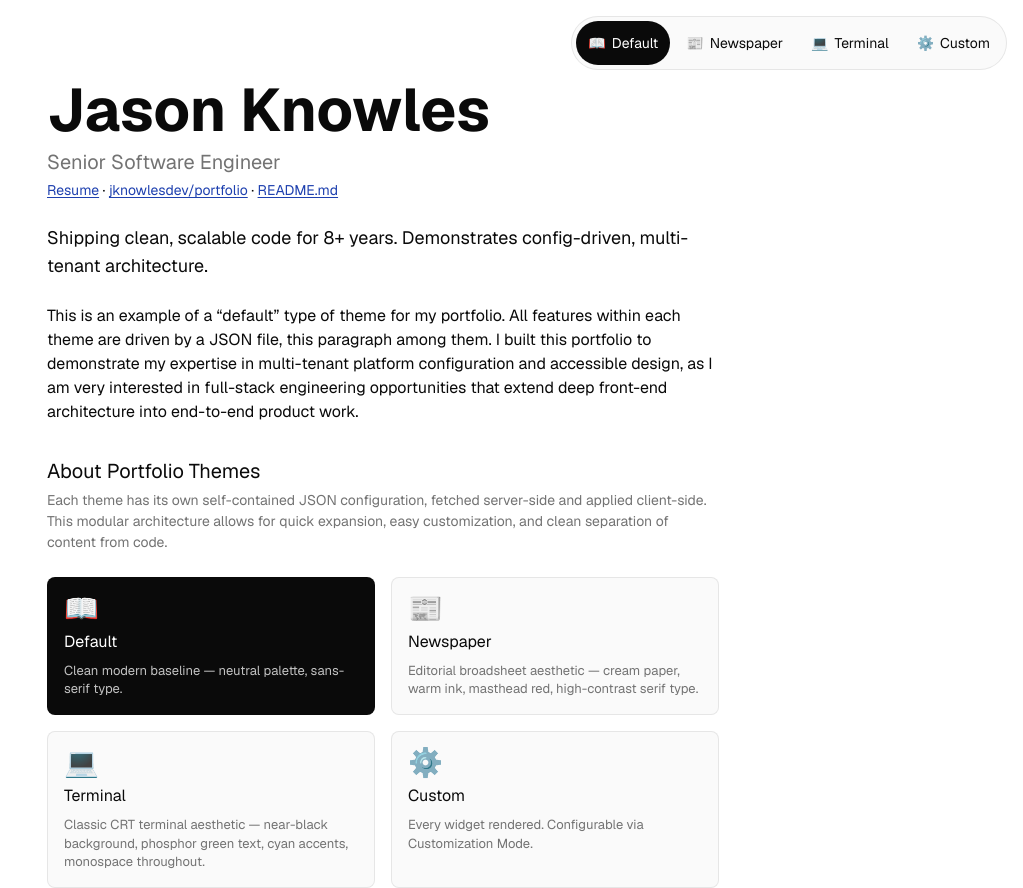
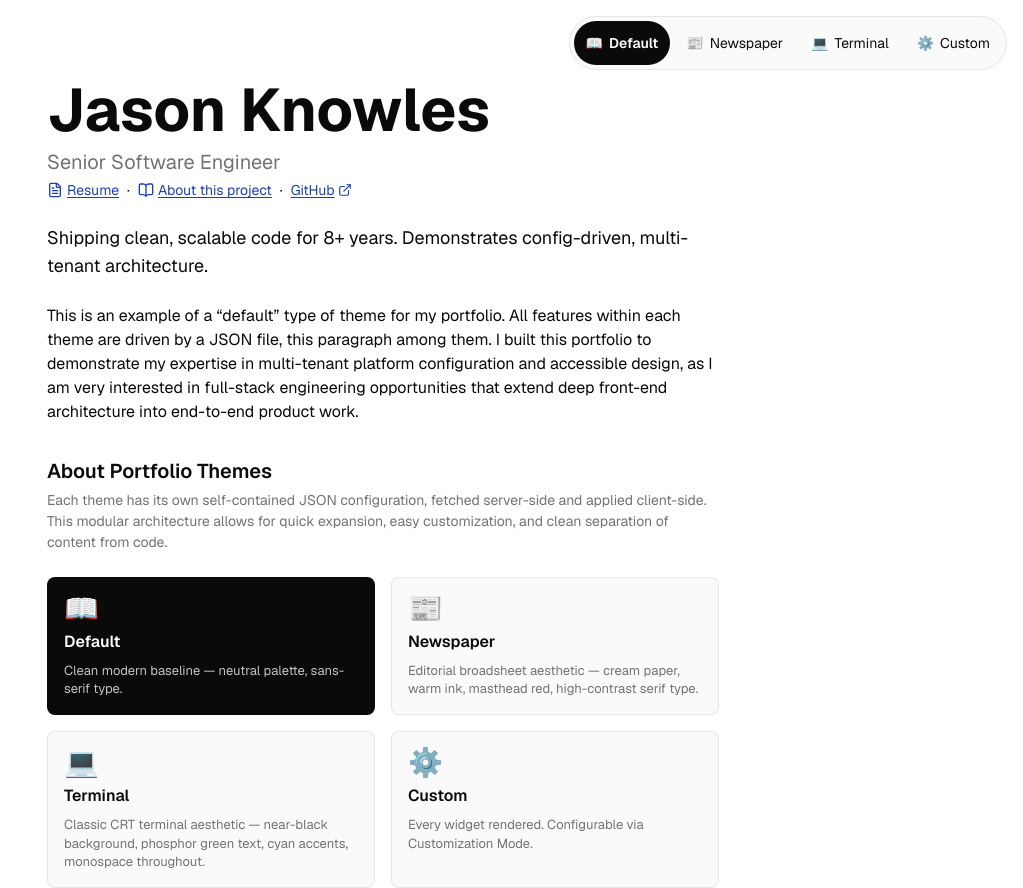
Before and after one commit to jknowlesdev/portfolio, a Next.js app: page / in a window 1280 px wide. Shown: the whole page, without its empty margins (257-1280 px from the left). Built offline with nearby package versions, Linux system fonts and the light colour scheme; a web font is replaced by a local one.

Commit message:
feat(nav): redesign the home action row with icons, and revise the readme intro

```diff
--- a/app/not-found.tsx
+++ b/app/not-found.tsx
@@ -1,4 +1,4 @@
-import { ChevronLeft } from 'lucide-react';
+import { ChevronLeft as ChevronLeftIcon } from 'lucide-react';
 import Link from 'next/link';
 import { getTranslations } from 'next-intl/server';
 
@@ -19,7 +19,7 @@ export default async function NotFound() {
         <h1 className='not-found-title'>{tNotFound('title')}</h1>
         <p className='not-found-description'>{tNotFound('description')}</p>
         <Link href={ROUTE_HOME} className='icon-link not-found-back'>
-          <ChevronLeft className='icon-md' />
+          <ChevronLeftIcon className='icon-md' />
           {tNavigation('backToHome')}
         </Link>
       </div>
--- a/app/page.tsx
+++ b/app/page.tsx
@@ -1,3 +1,8 @@
+import {
+  BookOpen as BookOpenIcon,
+  ExternalLink as ExternalLinkIcon,
+  FileText as FileTextIcon,
+} from 'lucide-react';
 import Link from 'next/link';
 import { getTranslations } from 'next-intl/server';
 
@@ -19,6 +24,8 @@ export default async function HomePage() {
   const tIntro = await getTranslations('Intro');
   const themes = await listThemes();
 
+  const divider = <span aria-hidden='true'>·</span>;
+
   return (
     <main className='HomePage flex-1 flex flex-col items-center justify-center px-8'>
       <div className='home-page-intro max-w-2xl'>
@@ -28,18 +35,21 @@ export default async function HomePage() {
         <p className='home-page-role text-xl mb-1'>
           {tIntro('role')}
         </p>
-        <p className='home-page-actions text-sm mb-6'>
-          <Link href={ROUTE_RESUME}>
+        <p className='home-page-actions text-sm mb-6 flex flex-wrap items-center gap-x-2'>
+          <Link href={ROUTE_RESUME} className='icon-link'>
+            <FileTextIcon className='icon-md' />
             {tIntro('resumeLabel')}
           </Link>
-          <span aria-hidden='true'>{' · '}</span>
-          <ExternalLink href={GITHUB_URL}>
-            {tIntro('githubLabel')}
-          </ExternalLink>
-          <span aria-hidden='true'>{' · '}</span>
-          <Link href={ROUTE_README}>
+          {divider}
+          <Link href={ROUTE_README} className='icon-link'>
+            <BookOpenIcon className='icon-md' />
             {tIntro('readmeLabel')}
           </Link>
+          {divider}
+          <ExternalLink href={GITHUB_URL} className='icon-link'>
+            {tIntro('githubLabel')}
+            <ExternalLinkIcon className='icon-sm' />
+          </ExternalLink>
         </p>
         <p className='home-page-tagline text-lg mb-6'>
           {tIntro('tagline')}
--- a/app/readme/page.tsx
+++ b/app/readme/page.tsx
@@ -16,7 +16,7 @@ export default async function Readme() {
       title={tReadme('title')}
       description={tReadme('description')}
       githubUrl={GITHUB_README_URL}
-      githubLabel={tNavigation('viewOnGithub')}
+      githubLabel={tReadme('viewOnGithub')}
       backLabel={tNavigation('backToHome')} />
   );
 }
--- a/app/resume/page.tsx
+++ b/app/resume/page.tsx
@@ -16,7 +16,7 @@ export default async function Resume() {
       title={tResume('title')}
       description={tResume('description')}
       githubUrl={GITHUB_RESUME_URL}
-      githubLabel={tNavigation('viewOnGithub')}
+      githubLabel={tResume('viewOnGithub')}
       backLabel={tNavigation('backToHome')} />
   );
 }
--- a/css/HomePage.css
+++ b/css/HomePage.css
@@ -15,9 +15,8 @@ html.Portfolio body.portfolio-body {
       .home-page-actions {
         font-weight: var(--font-weight-medium);
 
-        a:hover {
-          font-weight: var(--font-weight-semibold);
-        }
+        /* Hover effect (bold text + thicker icon strokes) inherited from
+         * the shared .icon-link utility in globals.css. */
       }
     }
   }
--- a/css/globals.css
+++ b/css/globals.css
@@ -121,6 +121,21 @@ html.Portfolio body.portfolio-body {
     }
   }
 
+  /* Link with an adjacent icon in an inline-flex row. On hover: text goes
+   * semibold and lucide icon strokes thicken for coordinated emphasis.
+   */
+  .icon-link {
+    @apply inline-flex items-center gap-1 text-sm;
+
+    &:hover {
+      font-weight: var(--font-weight-semibold);
+    }
+
+    &:hover svg {
+      stroke-width: 2.25;
+    }
+  }
+
   button {
     cursor: pointer;
   }
@@ -157,14 +172,4 @@ html.Portfolio body.portfolio-body {
   .icon-md { width: var(--icon-size-md); height: var(--icon-size-md); }
   .icon-lg { width: var(--icon-size-lg); height: var(--icon-size-lg); }
   .icon-xl { width: var(--icon-size-xl); height: var(--icon-size-xl); }
-
-  /* Link (or any interactive element) containing an inline icon adjacent to text.
-   * Icon and text sit in an inline-flex row with tight gap. Text underline
-   * inherits from the global `a` rule; icon sits alongside as a decorative prefix.
-   */
-  .icon-link {
-    @apply inline-flex items-center gap-1 text-sm;
-
-    /* &:hover {} */
-  }
 }
--- a/lib/components/MarkdownPage.tsx
+++ b/lib/components/MarkdownPage.tsx
@@ -1,7 +1,7 @@
 import { promises as fs } from 'node:fs';
 import path from 'node:path';
 
-import { ChevronLeft, ExternalLink as ExternalLinkIcon } from 'lucide-react';
+import { ChevronLeft as ChevronLeftIcon, ExternalLink as ExternalLinkIcon } from 'lucide-react';
 import Link from 'next/link';
 import ReactMarkdown from 'react-markdown';
 import remarkGfm from 'remark-gfm'; /* GitHub Flavored Markdown plugin for ReactMarkdown */
@@ -44,7 +44,7 @@ export async function MarkdownPage({
       <div className='markdown-page-container max-w-3xl mx-auto'>
         <nav className='markdown-page-nav' aria-label={backLabel}>
           <Link href={ROUTE_HOME} className='icon-link markdown-page-back'>
-            <ChevronLeft className='icon-md' />
+            <ChevronLeftIcon className='icon-md' />
             {backLabel}
           </Link>
         </nav>
--- a/lib/theme/default-theme-translations.ts
+++ b/lib/theme/default-theme-translations.ts
@@ -38,9 +38,9 @@ export const defaultThemeTranslations: ThemeTranslations = {
   },
   Intro: {
     bio: '',
-    githubLabel: 'jknowlesdev/portfolio',
+    githubLabel: 'GitHub',
     name: 'Jason Knowles',
-    readmeLabel: 'README.md',
+    readmeLabel: 'About this project',
     resumeLabel: 'Resume',
     role: 'Senior Software Engineer',
     tagline: 'Shipping clean, scalable code for 8+ years. Demonstrates config-driven, multi-tenant architecture.',
@@ -65,10 +65,12 @@ export const defaultThemeTranslations: ThemeTranslations = {
   Readme: {
     description: 'How this portfolio is built — architecture, stack, and how to run it locally.',
     title: 'README',
+    viewOnGithub: 'README.md (View on GitHub)',
   },
   Resume: {
     description: 'Career overview, experience, and technical skills.',
     title: 'Resume',
+    viewOnGithub: 'RESUME.md (View on GitHub)',
   },
   Sections: {
     education: 'Education',
```
Also changed, not shown: 1 other file (tests, documents, lock files or other folders).
